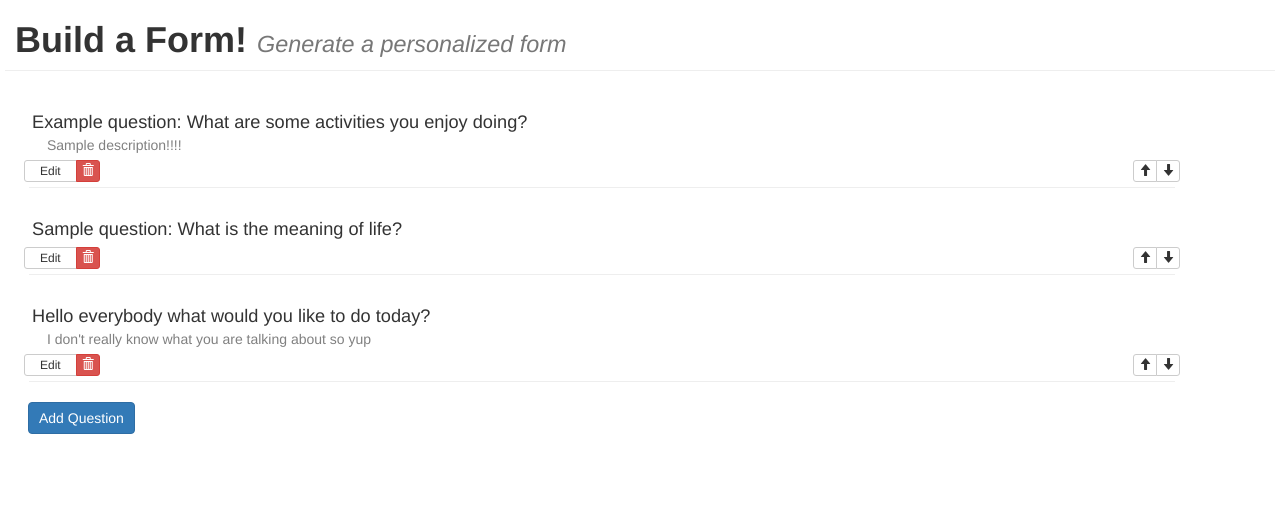
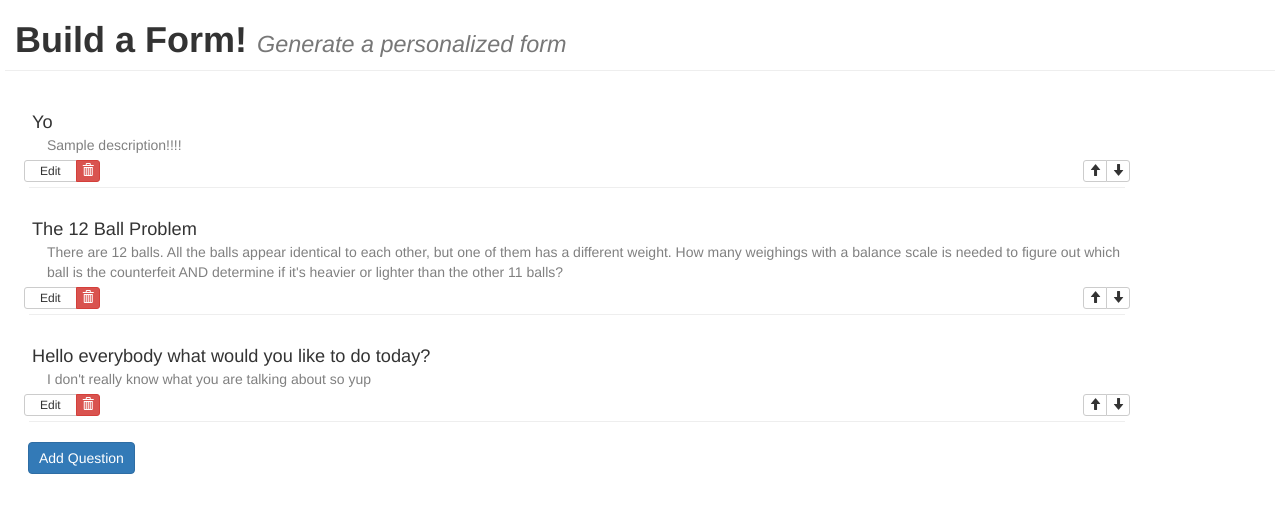
Before and after one commit to cchrispy/formCreator, a React app: page / in a window 1280 px wide. Shown: the top 512 px of the page. Built offline with nearby package versions, Linux system fonts and the light colour scheme.

Commit message:
Add placeholder to editor inputs boxes

```diff
--- a/src/components/Editor.jsx
+++ b/src/components/Editor.jsx
@@ -40,6 +40,7 @@ class Editor extends Component { // Allows a question to be editted
               <div className='input-group-addon'>Question</div>
               <input className='form-control'
                      defaultValue={ this.props.defaultQ }
+                     placeholder='Edit me!'
                      id='edit-question'
                      onChange={ this.editQuestion.bind(this) } >
               </input>
--- a/src/components/Form.jsx
+++ b/src/components/Form.jsx
@@ -10,12 +10,12 @@ class Form extends Component {
     this.state = {
       dialog: {
         0: {
-          question: 'Example question: What are some activities you enjoy doing?',
+          question: 'Yo',
           description: 'Sample description!!!!'
         },
         1: {
-          question: 'Sample question: What is the meaning of life?',
-          description: ''
+          question: 'The 12 Ball Problem',
+          description: 'There are 12 balls. All the balls appear identical to each other, but one of them has a different weight. How many weighings with a balance scale is needed to figure out which ball is the counterfeit AND determine if it\'s heavier or lighter than the other 11 balls?'
         },
         2: {
           question: 'Hello everybody what would you like to do today?',
@@ -66,7 +66,7 @@ class Form extends Component {
       <div id='form-sheet'>
 
         { this.state.count.map(i => (
-          <Box question={ this.state.dialog[i].question }
+          <Box question={ this.state.dialog[i].question.trim() || 'Edit me!' }
                description={ this.state.dialog[i].description }
                key={ i } position={ i }
                edit={ this.edit.bind(this) }
--- a/src/styles/main.scss
+++ b/src/styles/main.scss
@@ -10,7 +10,7 @@ hr {
 .box {
   padding-left: 24px;
   padding-top: 18px;
-  margin-right: 100px;
+  margin-right: 150px;
 
   hr {
     margin-bottom: 10px;
```
Also changed, not shown: bundle.js, 1 other file (tests, documents, lock files or other folders).
